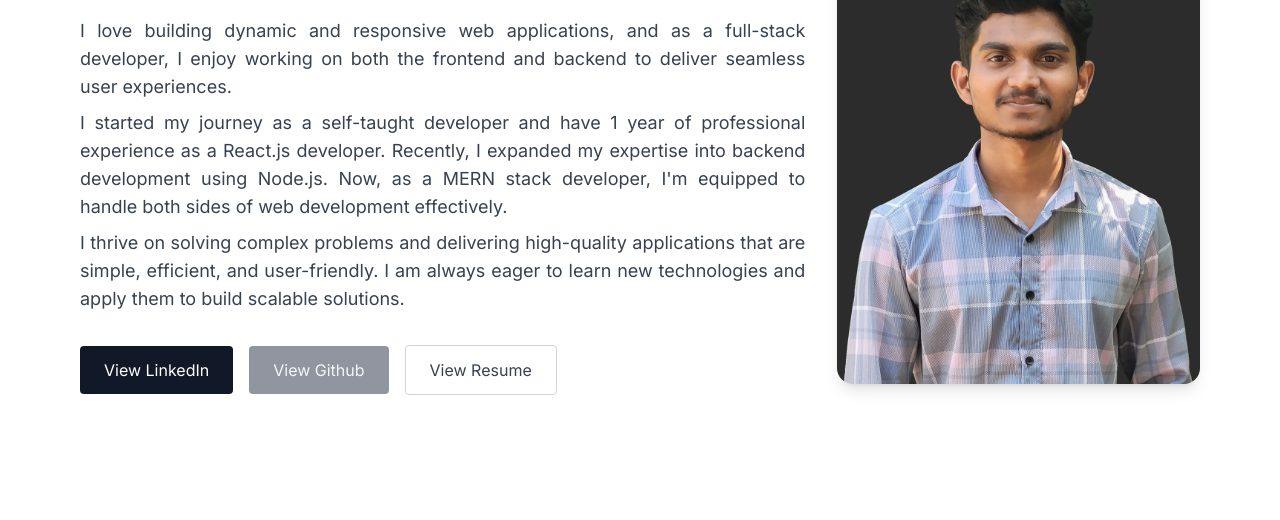
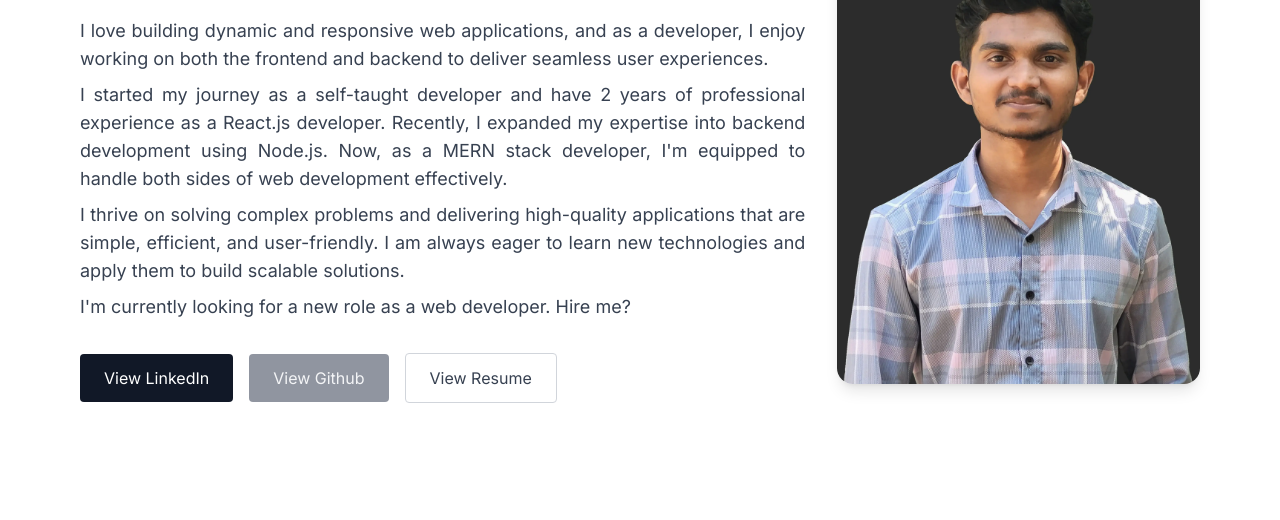
Before and after one commit to bijink/bijink.github.io, a website: page index.html in a window 1280 px wide. Shown: the part 255-775 px from the top of the page. Drawn offline with Linux system fonts and the light colour scheme.

Commit message:
Modify about section

```diff
--- a/index.html
+++ b/index.html
@@ -68,12 +68,11 @@
           </h1>
           <div class="mt-6 text-justify text-gray-700">
             <p class="">
-              I love building dynamic and responsive web applications, and as a full-stack
-              developer, I enjoy working on both the frontend and backend to deliver seamless user
-              experiences.
+              I love building dynamic and responsive web applications, and as a developer, I enjoy
+              working on both the frontend and backend to deliver seamless user experiences.
             </p>
             <p class="mt-2">
-              I started my journey as a self-taught developer and have 1 year of professional
+              I started my journey as a self-taught developer and have 2 years of professional
               experience as a React.js developer. Recently, I expanded my expertise into backend
               development using Node.js. Now, as a MERN stack developer, I'm equipped to handle both
               sides of web development effectively.
@@ -83,6 +82,7 @@
               simple, efficient, and user-friendly. I am always eager to learn new technologies and
               apply them to build scalable solutions.
             </p>
+            <p class="mt-2">I'm currently looking for a new role as a web developer. Hire me?</p>
           </div>
           <div
             class="mt-8 flex flex-col space-y-6 sm:flex-row sm:space-x-8 sm:space-y-0 lg:space-x-0"
@@ -156,8 +156,13 @@
                     <span class="text-gray-400">https://</span>shoppingbazaar.online
                   </p>
                 </div>
+                <!-- <a
+                  href="https://shoppingbazaar.online"
+                  target="_blank"
+                  rel="noopener noreferrer nofollow"
+                > -->
                 <a
-                  href="https://shoppingbazaar.online"
+                  href="https://www.linkedin.com/posts/bijink_webdevelopment-ecommerce-selftaught-activity-7274779777918509056-0AC0?utm_source=share&utm_medium=member_desktop&rcm=ACoAADGQdcgB1s1PCFOjxT4U-Dqe_-GCdwZi7lA"
                   target="_blank"
                   rel="noopener noreferrer nofollow"
                 >
```
